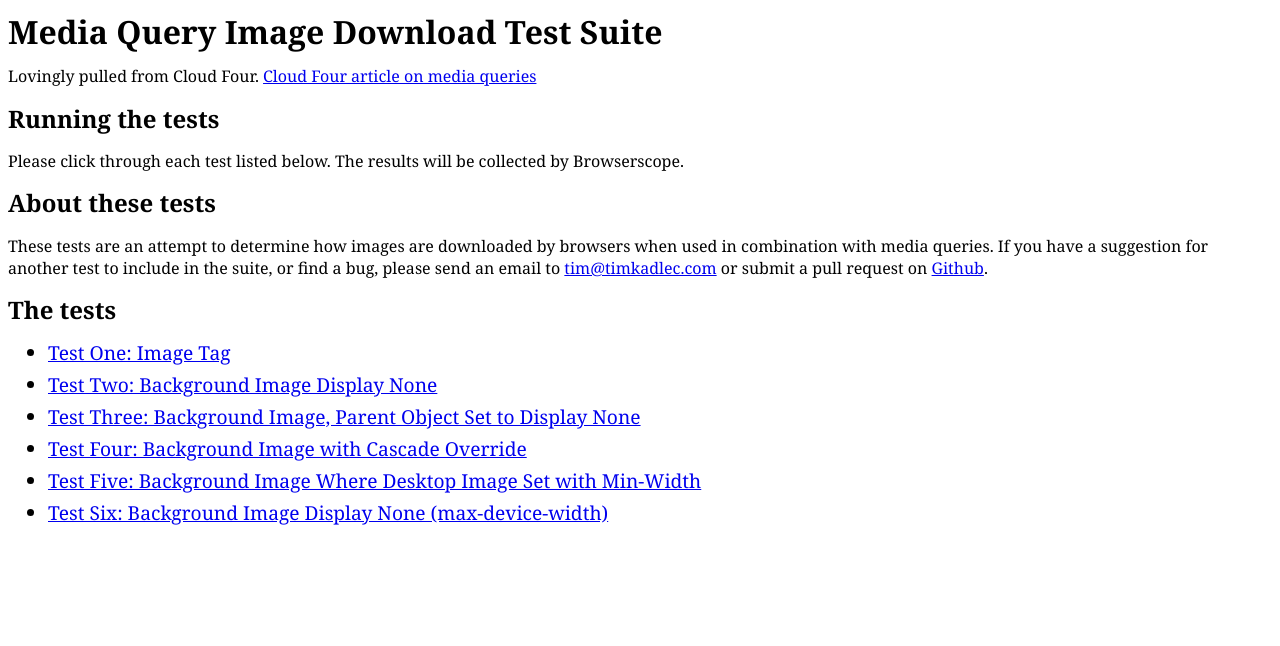
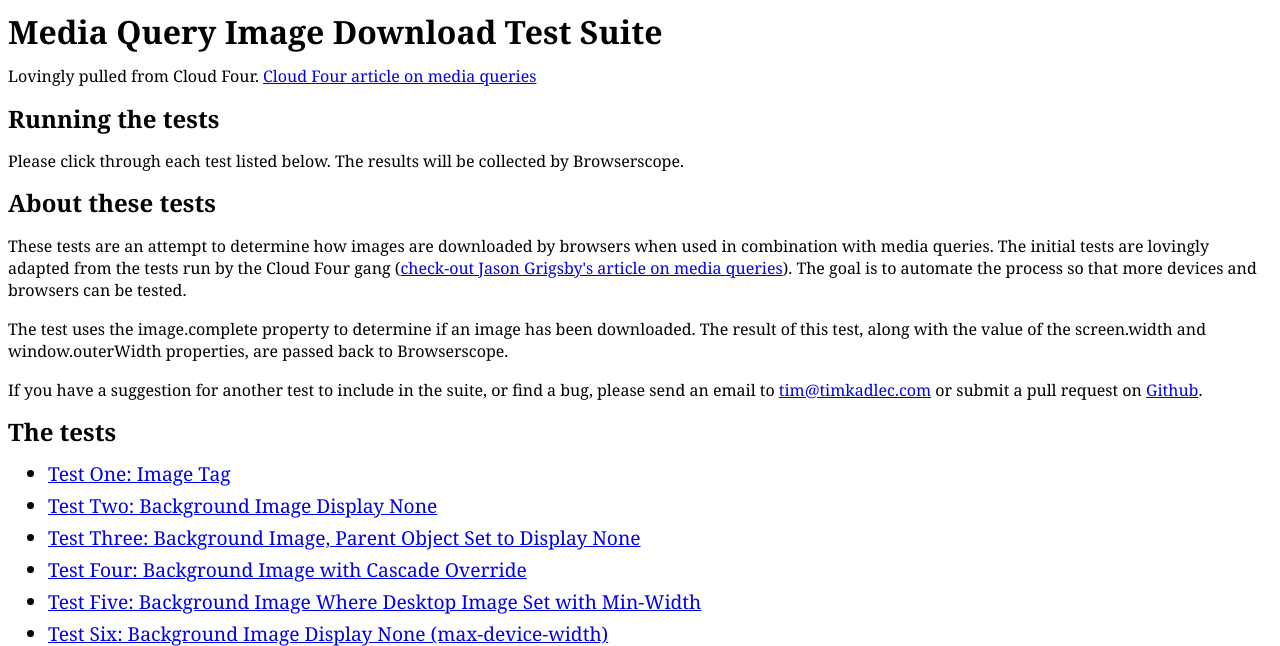
Before and after one commit to tkadlec/Media-Query-test, a PHP site: page / in a window 1280 px wide. Shown: the top 646 px of the page. Run offline with PHP 8.4, Linux system fonts and the light colour scheme.

Commit message:
Improved the Readme and added a bit more information to the index page

```diff
--- a/index.php
+++ b/index.php
@@ -44,7 +44,9 @@ $id = uniqid(rand(),true);
     Please click through each test listed below. The results will be collected by Browserscope.
 </p>
 <h2>About these tests</h2>
-<p>These tests are an attempt to determine how images are downloaded by browsers when used in combination with media queries. If you have a suggestion for another test to include in the suite, or find a bug, please send an email to <a href="mailto:tim@timkadlec.com">tim@timkadlec.com</a> or submit a pull request on <a href="https://github.com/tkadlec/Media-Query-test">Github</a>.</p>
+<p>These tests are an attempt to determine how images are downloaded by browsers when used in combination with media queries. The initial tests are lovingly adapted from the tests run by the Cloud Four gang (<a href="http://www.cloudfour.com/css-media-query-for-mobile-is-fools-gold/">check-out Jason Grigsby's article on media queries</a>). The goal is to automate the process so that more devices and browsers can be tested.</p>
+<p>The test uses the image.complete property to determine if an image has been downloaded. The result of this test, along with the value of the screen.width and window.outerWidth properties, are passed back to Browserscope.</p>
+<p>If you have a suggestion for another test to include in the suite, or find a bug, please send an email to <a href="mailto:tim@timkadlec.com">tim@timkadlec.com</a> or submit a pull request on <a href="https://github.com/tkadlec/Media-Query-test">Github</a>.</p>
 
 <?php include('includes/testLinks.inc.php'); ?>
 </body>
```
Also changed, not shown: README.md.
